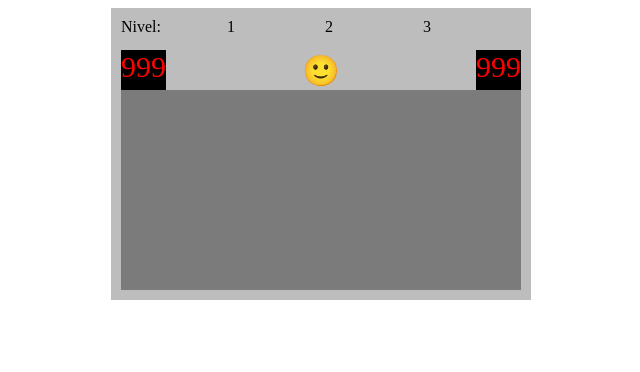
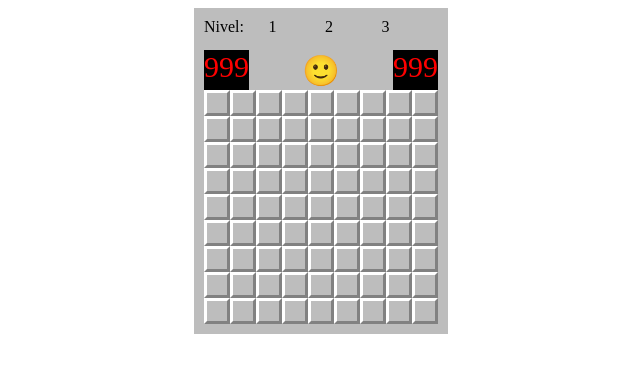
Before and after one commit to lemonocean/Buscaminas, a Vue app: page / in a window 1280 px wide. Shown: the top 372 px of the page, without its empty margins (319-959 px from the left). Built offline with nearby package versions, Linux system fonts and the light colour scheme.

Commit message:
03 - Distribuyendo con CSS Grid

```diff
--- a/src/components/Cuadro.vue
+++ b/src/components/Cuadro.vue
@@ -1,5 +1,28 @@
 <template>
-  <div>
+  <div class="cuadro cuadro-inicial">
 
   </div>
 </template>
+
+<style>
+
+.cuadro {
+  display: grid;
+  justify-items: center;
+  align-items: center;
+}
+
+.cuadro-inicial {
+  width: 20px;
+  height: 20px;
+  background-color: #bdbdbd;
+  border-top-color: #fff;
+  border-left-color: #fff;
+  border-right-color: #818181;
+  border-bottom-color: #818181;
+  border-style: solid;
+  border-width: 3px;
+  cursor: pointer;
+}
+
+</style>
--- a/src/components/Tablero.vue
+++ b/src/components/Tablero.vue
@@ -18,10 +18,65 @@
       </div>
     </div>
     <div class="matriz">
-
+      <cuadro v-for="(item, index) in cuadros" :key="index" :style="'grid-row: ' + item.fila + '; grid-column:' + item.columna + ';'" />
     </div>
   </div>
 </template>
+
+<script>
+import Cuadro from './Cuadro.vue'
+
+export default {
+  components: { Cuadro },
+  data () {
+    return {
+      cuadros: [],
+      nivelPrincipiante: {
+        nivel: 1,
+        filas: 9,
+        columnas: 9,
+        minas: 10
+      },
+      nivelIntermedio: {
+        nivel: 2,
+        filas: 16,
+        columnas: 16,
+        minas: 40
+      },
+      nivelExperto: {
+        nivel: 3,
+        filas: 16,
+        columnas: 30,
+        minas: 99
+      },
+      nivelActual: null
+    }
+  },
+  created () {
+    this.nivelActual = this.nivelPrincipiante
+    this.iniciarNivel()
+  },
+  methods: {
+    iniciarNivel () {
+      let filas = this.nivelActual.filas
+      let columnas = this.nivelActual.columnas
+      let totalCuadros = filas * columnas
+
+      this.cuadros = []
+
+      for (let i = 0; i < totalCuadros; i++) {
+        let cuadro = {
+          fila: Math.floor(i / columnas) + 1,
+          columna: (i % columnas) + 1
+        }
+
+        this.cuadros.push(cuadro)
+      }
+    }
+  }
+}
+</script>
+
 
 <style>
 
@@ -74,8 +129,6 @@
 .matriz {
   display: grid;
   background-color: #7b7b7b;
-  width: 400px;
-  height: 200px;
 }
 
 </style>
```
